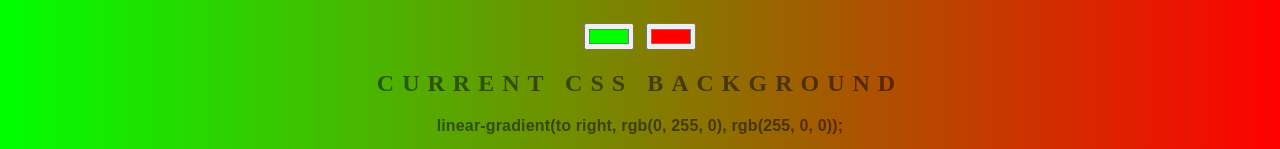
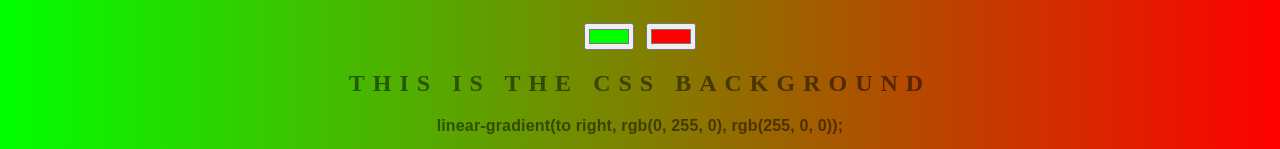
Before and after one commit to Siddhant-Rawat/practice-bg, a plain HTML site: page index.html in a window 1280 px wide. Shown: the part 182-331 px from the top of the page. Drawn offline with Linux system fonts and the light colour scheme.

Commit message:
Changed Text

```diff
--- a/index.html
+++ b/index.html
@@ -11,7 +11,7 @@
     <h1>Coolum Cool Generator</h1>
     <input class="color1" type="color" name="color1" value="#00ff00">
     <input class="color2" type="color" name="color2" value="#ff0000">
-    <h2>Current CSS Background</h2>
+    <h2>this is the CSS Background</h2>
     <h3></h3>
     <button id="b1" onclick="randomize()">Generate Random Color</button>
     <script type="text/javascript" src="script.js"></script>
```
